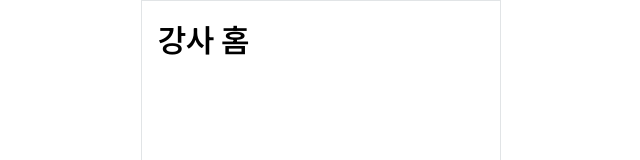
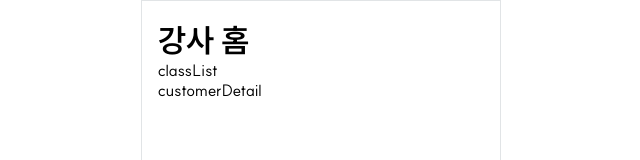
Before and after one commit to Just-Swim-service/Just-Swim-FE, a Next.js app in the folder just-swim-app/: page /instructor in a window 1280 px wide. Shown: the top 160 px of the page, without its empty margins (319-959 px from the left). Built offline with nearby package versions, Linux system fonts and the light colour scheme.

Commit message:
feat: 강사 홈에서 classListTabs 및 customerDetail Link 추가

```diff
--- a/just-swim-app/src/app/(afterLogin)/instructor/page.tsx
+++ b/just-swim-app/src/app/(afterLogin)/instructor/page.tsx
@@ -1,7 +1,12 @@
+import Link from 'next/link';
+
 export default function Instructor() {
   return (
     <div>
       <h1>강사 홈</h1>
+      <Link href={'/instructor/classList/classListTabs'}>classList</Link>
+      <br />
+      <Link href={'/instructor/classList/customerDetail'}>customerDetail</Link>
     </div>
   );
 }
```
